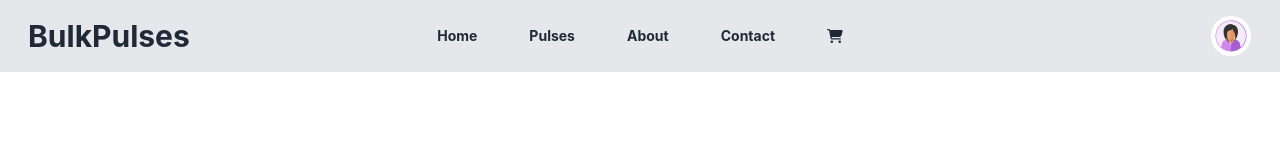
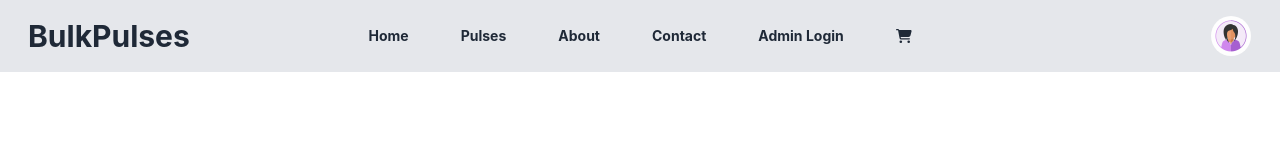
Before and after one commit to Asadullah246/e-commerce-shravon, a React (Create React App) app: page /adminLogin in a window 1280 px wide. Shown: the top 160 px of the page. Built offline with nearby package versions, Linux system fonts and the light colour scheme; no server answers.

Commit message:
order status updated

```diff
--- a/src/Pages/MyOrder/Order.js
+++ b/src/Pages/MyOrder/Order.js
@@ -29,6 +29,7 @@ const Order = ({ request }) => {
                         <td className='lg:w-52'><b>{quantity}</b> kg</td>
 
                         <td className='lg:w-52'> <b>{totalprice}</b> tk</td>
+                        <td className='lg:w-52'> <b>{request?.delivered || "Pending"}</b></td>
 
                     </tr>
 
--- a/src/Pages/Nav/Nav.js
+++ b/src/Pages/Nav/Nav.js
@@ -41,6 +41,7 @@ const Nav = () => {
                             <Link to="/Pulses"><li><a >Pulses</a></li></Link>
                             <Link to="/About"><li><a >About</a></li></Link>
                             <Link to="/Contact"><li><a >Contact</a></li></Link>
+                            <Link to="/dashboard"><li><a >Admin Login</a></li></Link>
                             <Link to='/Cart' ><li><a className='    text-center rounded-b-lg '> <b><FontAwesomeIcon className='     ' icon={faCartShopping} /></b></a></li></Link>
 
                         </ul>
@@ -57,6 +58,7 @@ const Nav = () => {
                         <Link to="/Pulses"><li><a >Pulses</a></li></Link>
                         <Link to="/About"><li><a className=''>About</a></li></Link>
                         <Link to="/Contact"><li><a className=''>Contact</a></li></Link>
+                        <Link to="/dashboard"><li><a >Admin Login</a></li></Link>
                         <Link to='/Cart' ><li><a className='    text-center rounded-b-lg '> <b><FontAwesomeIcon className='     ' icon={faCartShopping} /></b></a></li></Link>
                     </ul>
                 </div>
--- a/src/Pages/admin/Orders.jsx
+++ b/src/Pages/admin/Orders.jsx
@@ -118,6 +118,7 @@ const Orders = () => {
                   </TableCell>
                   <TableCell align="right">{row?.phone} </TableCell>
                   <TableCell align="right">
+                    {/* {!(row?.delivered) && <span className="text-yellow-500 ">Pending</span> } */}
                     {row?.delivered == "Cancelled" ? <span className="text-red-500 font-semibold">Cancelled</span>
                     :
                     row?.delivered == "delivered"?  <span className="text-green-500 font-semibold  ">Delivered</span>
@@ -128,9 +129,8 @@ const Orders = () => {
                   </TableCell>
 
                   <TableCell align="right">
-                    {row?.delivered ? (
-                      ""
-                    ) : (
+                    {!(row?.delivered) || row?.delivered=="pending" ?
+                    (
                       <div className="flex items-center gap-4">
                         <button
                           onClick={() => approveOrder(row)}
@@ -145,7 +145,8 @@ const Orders = () => {
                           <DeleteIcon style={{ color: "red" }} />
                         </button>
                       </div>
-                    )}
+                    )
+                  :"" }
                   </TableCell>
                 </TableRow>
               ))}
```
